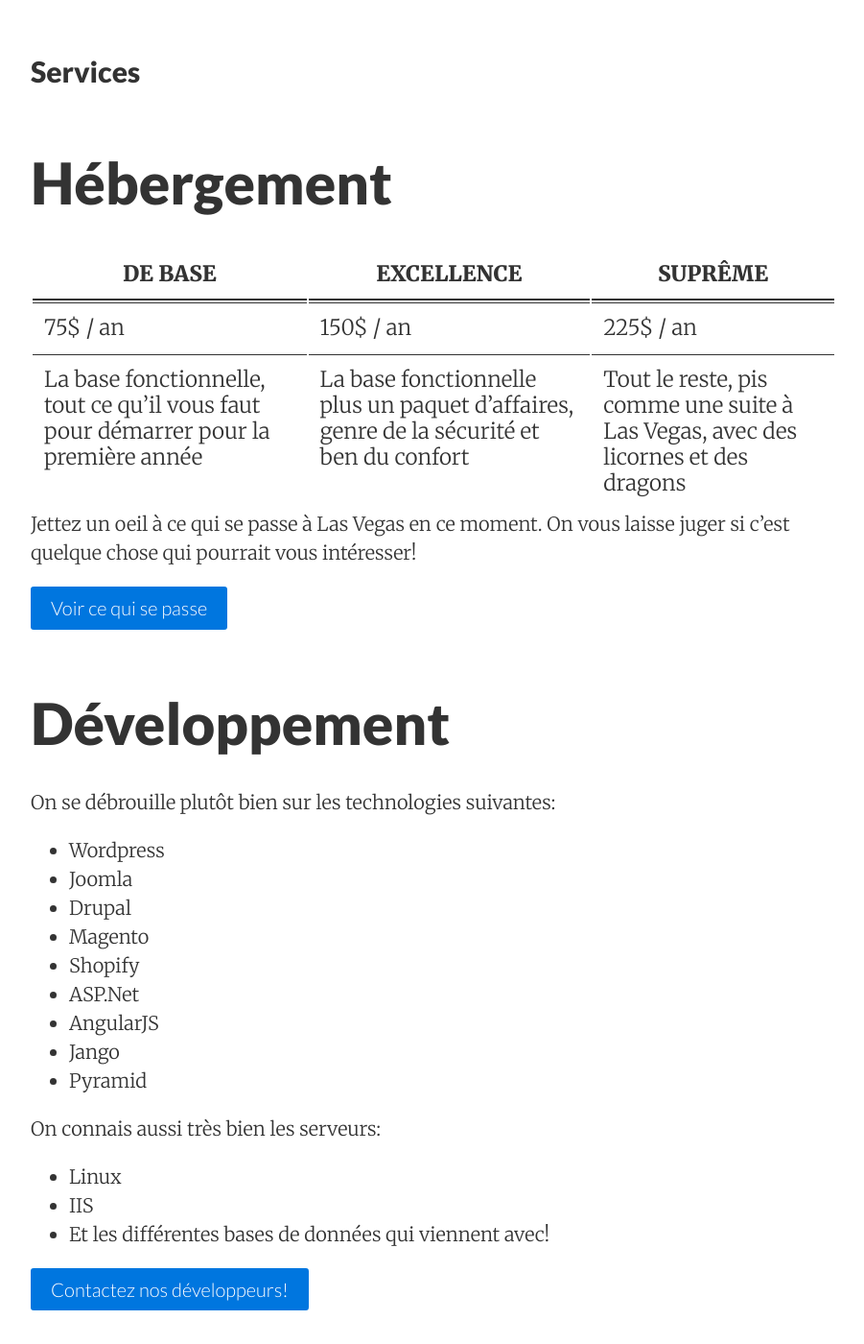
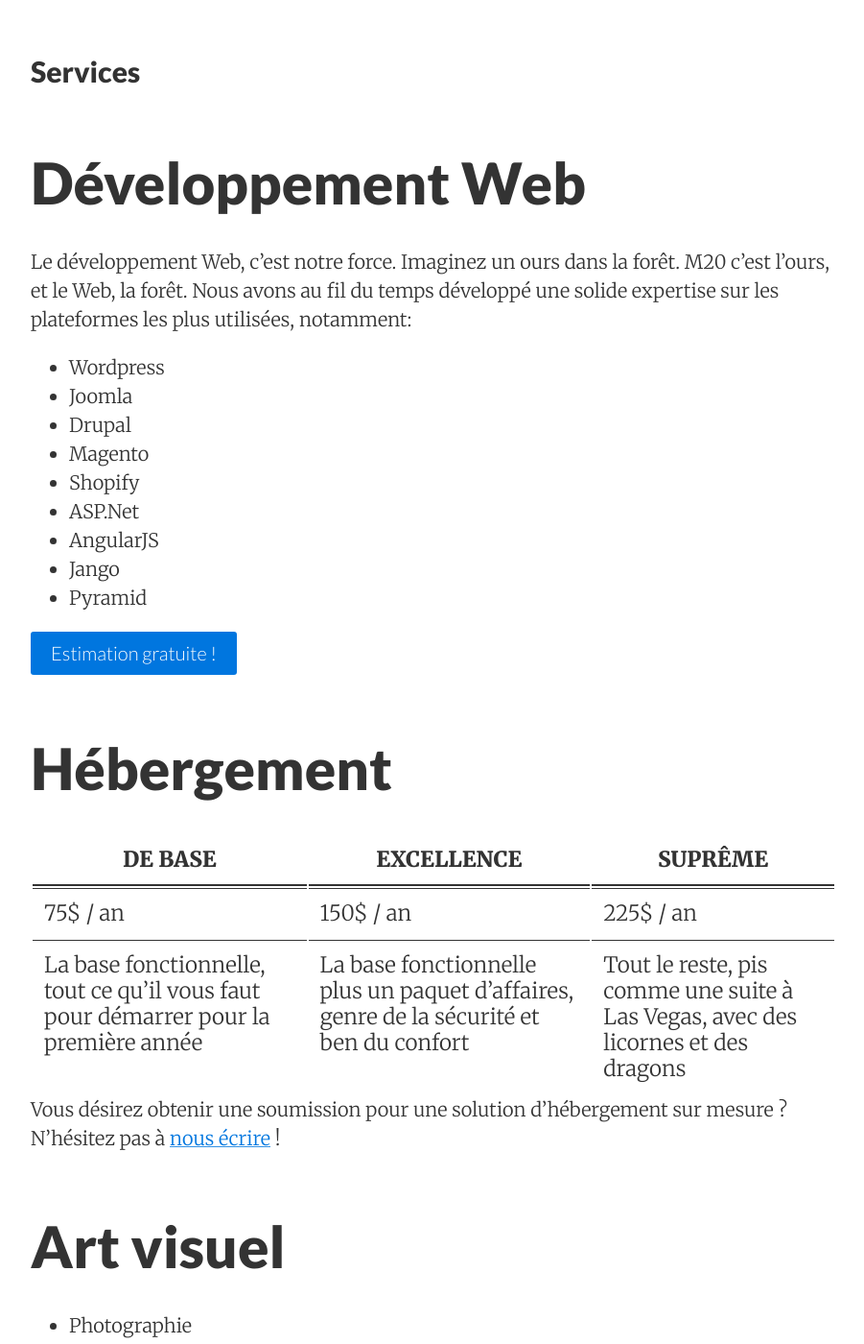
Before and after one commit to m20-ca/m20-ca.github.io, a Jekyll site: the page built from services.md, in a window 1280 px wide and 1400 px high, scrolled down 220 px. Shown: the whole window at 96% size, without its empty margins (188-1089 px from the left). Built offline with Jekyll 4.4.1, drawn with Linux system fonts in a browser that asks for light colours; nearby versions of some CDN libraries; some of the changed text lies outside the part shown.

```diff
--- a/services.md
+++ b/services.md
@@ -5,21 +5,9 @@ permalink: /services/
 tags: services
 ---
 
+# Développement Web
 
-# Hébergement
-
-| DE BASE | EXCELLENCE | SUPRÊME |
-|------|------|------|
-| 75$ / an | 150$ / an | 225$ / an |
-| La base fonctionnelle, tout ce qu'il vous faut pour démarrer pour la première année | La base fonctionnelle plus un paquet d'affaires, genre de la sécurité et ben du confort | Tout le reste, pis comme une suite à Las Vegas, avec des licornes et des dragons |
-
-Jettez un oeil à ce qui se passe à Las Vegas en ce moment. On vous laisse juger si c'est quelque chose qui pourrait vous intéresser!
-
-<button class="button button-blue button-big mobile-block" onclick="window.location.href='/server/2016/05/09/kibana-web-analytics/'">Voir ce qui se passe</button>
-
-# Développement
-
-On se débrouille plutôt bien sur les technologies suivantes:
+Le développement Web, c'est notre force. Imaginez un ours dans la forêt. M20 c'est l'ours, et le Web, la forêt. Nous avons au fil du temps développé une solide expertise sur les plateformes les plus utilisées, notamment:
 
 * Wordpress
 * Joomla
@@ -31,23 +19,23 @@ On se débrouille plutôt bien sur les technologies suivantes:
 * Jango
 * Pyramid
 
-On connais aussi très bien les serveurs:
+<button class="button button-blue button-big mobile-block" onclick="window.location.href='/contact/'">Estimation gratuite !</button>
 
-* Linux
-* IIS
-* Et les différentes bases de données qui viennent avec!
+# Hébergement
 
-<button class="button button-blue button-big mobile-block" onclick="window.location.href='/contact/'">Contactez nos développeurs!</button>
+| DE BASE | EXCELLENCE | SUPRÊME |
+|------|------|------|
+| 75$ / an | 150$ / an | 225$ / an |
+| La base fonctionnelle, tout ce qu'il vous faut pour démarrer pour la première année | La base fonctionnelle plus un paquet d'affaires, genre de la sécurité et ben du confort | Tout le reste, pis comme une suite à Las Vegas, avec des licornes et des dragons |
 
+Vous désirez obtenir une soumission pour une solution d'hébergement sur mesure ? N'hésitez pas à [nous écrire](/contact/) !
 
 # Art visuel
 
 * Photographie
+* Vidéos corporatifs
 * Design graphique
 * Cartes d'affaires
-* Flyers
-
-<button class="button button-blue button-big mobile-block" onclick="window.location.href='/contact/'">Contactez nos designers!</button>
 
 # Marketing
 
@@ -56,5 +44,3 @@ On connais aussi très bien les serveurs:
 * Contenu d'affaires
 * Infolettres
 * Autres analyses sur mesure
-
-<button class="button button-blue button-big mobile-block" onclick="window.location.href='/contact/'">M-A-R-K-E-Ke-Ting</button>
```
Also changed, not shown: _posts/2015-05-10-hello-world.md (deleted, +0 -22 lines), _posts/2015-05-10-kibana-web-analytics.md (deleted, +0 -20 lines), about.md (+6 -6 lines).
